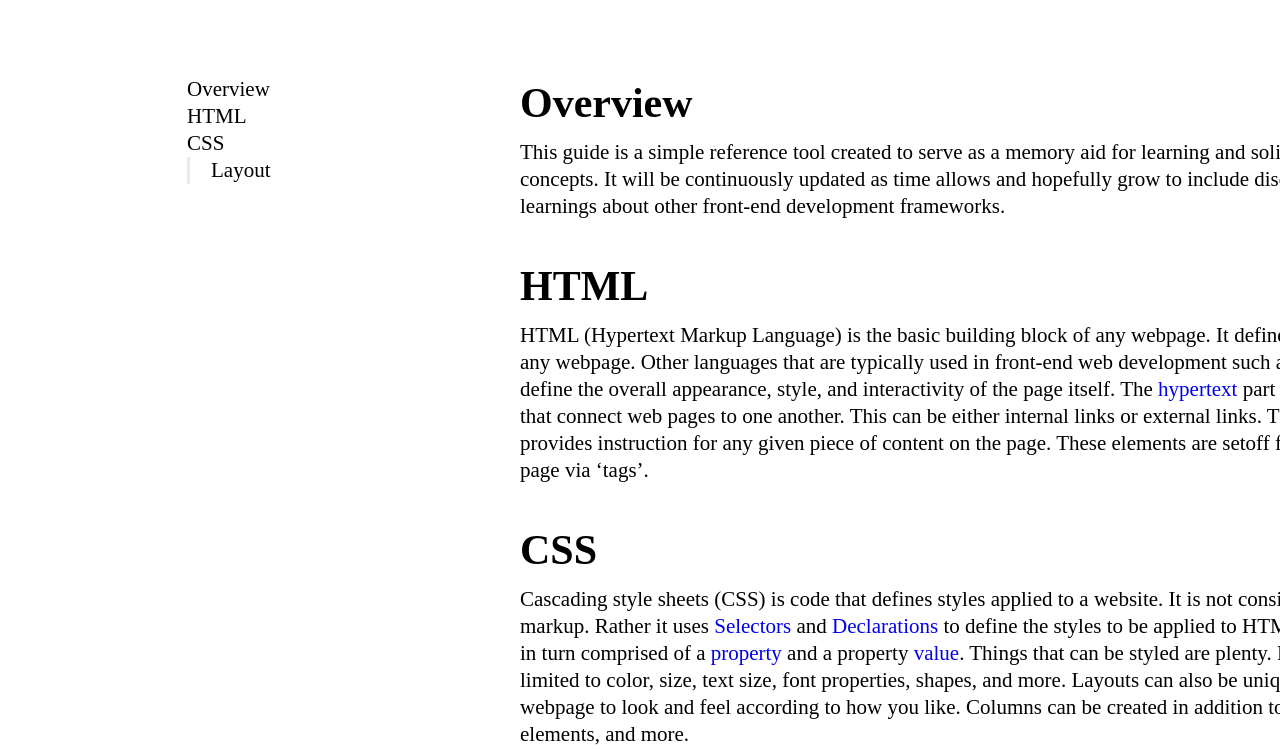
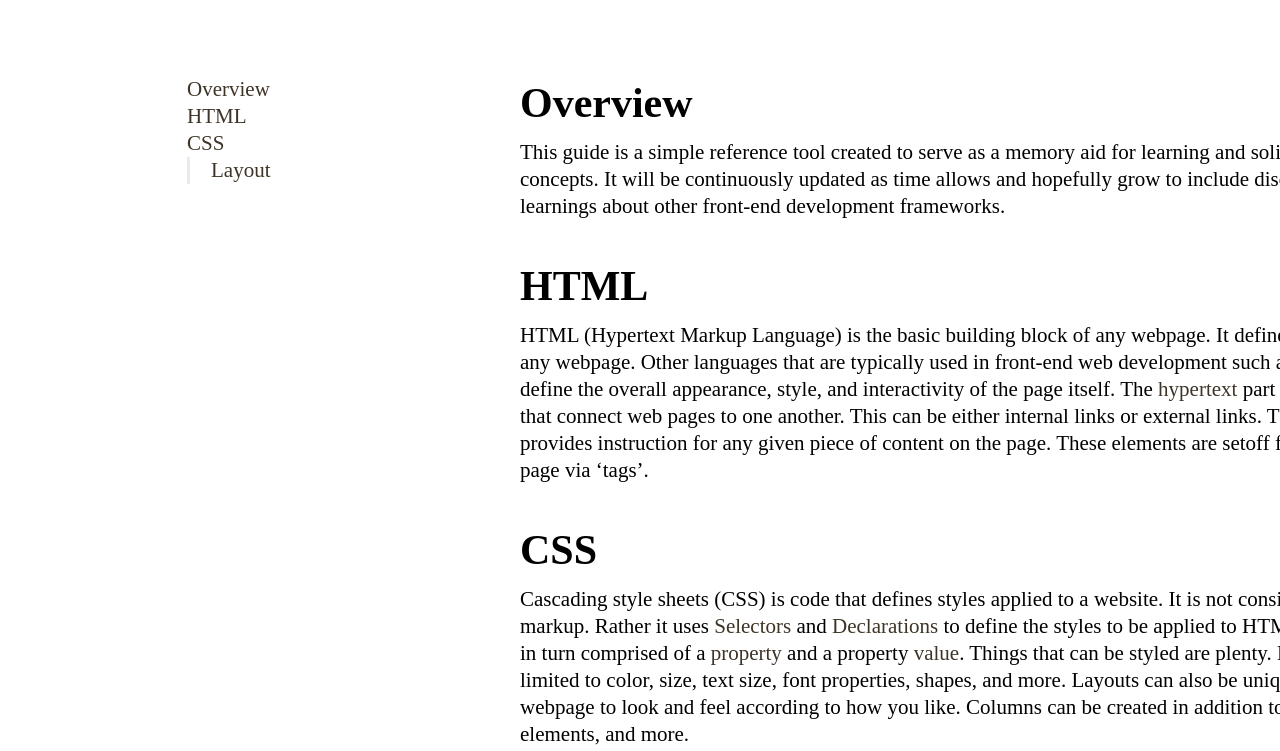
Before and after one commit to WilleeRobot/Front-end-reference, a plain HTML site: page index.html in a window 1280 px wide. Shown: the part 1117-1868 px from the top of the page. Drawn offline with Linux system fonts and the light colour scheme; a web font is replaced by a local one.

Commit message:
Nav menu changes

```diff
--- a/index.html
+++ b/index.html
@@ -18,25 +18,25 @@
 
     <!-- Main Nav Menu - will be fixed to left side as user scrolls. -->
         <nav class="content-nav">
-            <p>Overview</p>
-            <p>HTML</p>
-            <p>CSS</p>
+            <a href="#overview-link">Overview</a>
+            <a href="#html-link">HTML</a>
+            <a href="#CSS-link">CSS</a>
             <div class="nav-subsection">
                 <div class="submenu-divider"></div>
                 <!-- Sub-of CSS -->
-                <p class="submenu">Layout</p>
+                <a href="#layout-link" class="submenu">Layout</a>
             </div>
         </nav>
 
     <!-- The main documentation section -->
     <main>
-        <section class="overview">
+        <section class="overview" id="overview-link">
             <h2>Overview</h2>
             <p>This guide is a simple reference tool created to serve as a memory aid for learning and solidifying front-end development concepts. It will be continuously updated as time allows and hopefully grow to include discussions, observations, and learnings about other front-end development frameworks.</p>
         </section>
 
         <!-- HTML Section -->
-        <section class="html">
+        <section class="html" id="html-link">
             <h2>HTML</h2>
             <p>HTML (Hypertext Markup Language) is the basic building block of any webpage.  It defines the content and structure of any webpage. Other languages that are typically used in front-end web development such as JavaScript and CSS (below) define the overall appearance, style, and interactivity of the page itself.
 
@@ -46,7 +46,7 @@
         </section>
 
         <!-- CSS Main - Description Section -->
-        <section class="CSS">
+        <section class="CSS" id="CSS-link">
             <h2>CSS</h2>
             <p>Cascading style sheets (CSS) is code that defines styles applied to a website. It is not considered to be a language or even markup. Rather it uses <span class="links"><a href="#">Selectors</a></span> and <span class="links"><a href="#">Declarations</a></span> to define the styles to be applied to HTML elements. Declarations are in turn comprised of a <span class="links"><a href="#">property</a></span> and a property <span class="links"><a href="#">value</a></span>.
 
@@ -56,7 +56,7 @@
         </section>
 
         <!-- CSS Layout - Description Section -->
-        <section class="CSS-layout">
+        <section class="CSS-layout" id="layout-link">
             <h3>CSS - Layout</h3>
             <p>CSS layout techniques allow us to take elements in a webpage and control their positioning relative to the following factors: it’s default position in a <span class="links"><a href="#">normal layout</a></span>, other elements on the page, it’s parent container, and the overall viewport.
 
--- a/resources/css/style.css
+++ b/resources/css/style.css
@@ -41,6 +41,16 @@
 
 a {
     text-decoration: none;
+    color:#3D3427;
+}
+
+a:visited {
+    color: #3D3427;
+}
+
+a:hover {
+    color:#5E38F5;
+    font-weight: 700;
 }
 
 body {
@@ -125,7 +135,7 @@ button:hover {
     top: 1193px;
 }
 
-.content-nav p {
+.content-nav a {
     font-family: 'IBM Plex Sans Normal';
     font-size: 21px;
     line-height: 27px;
```
